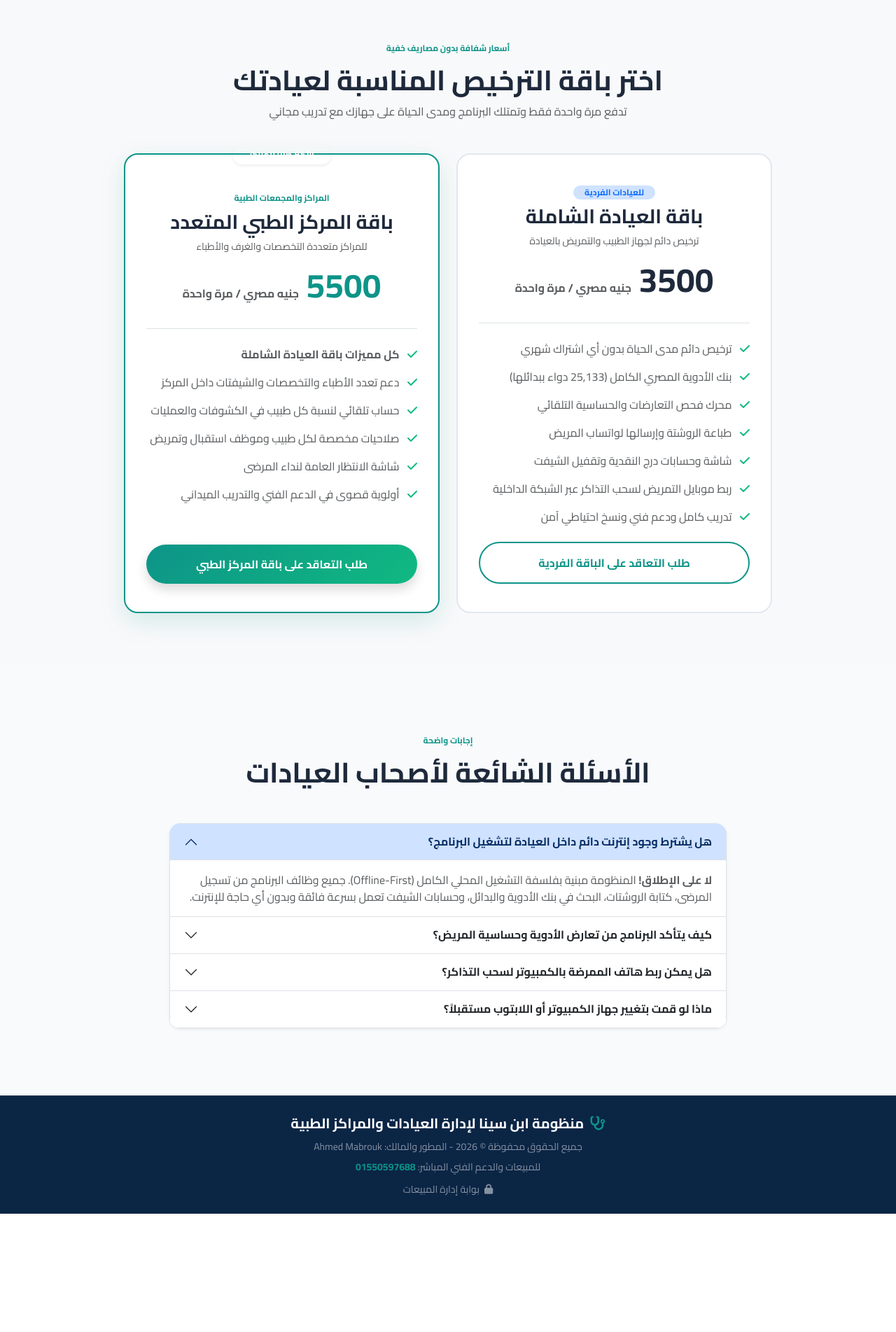
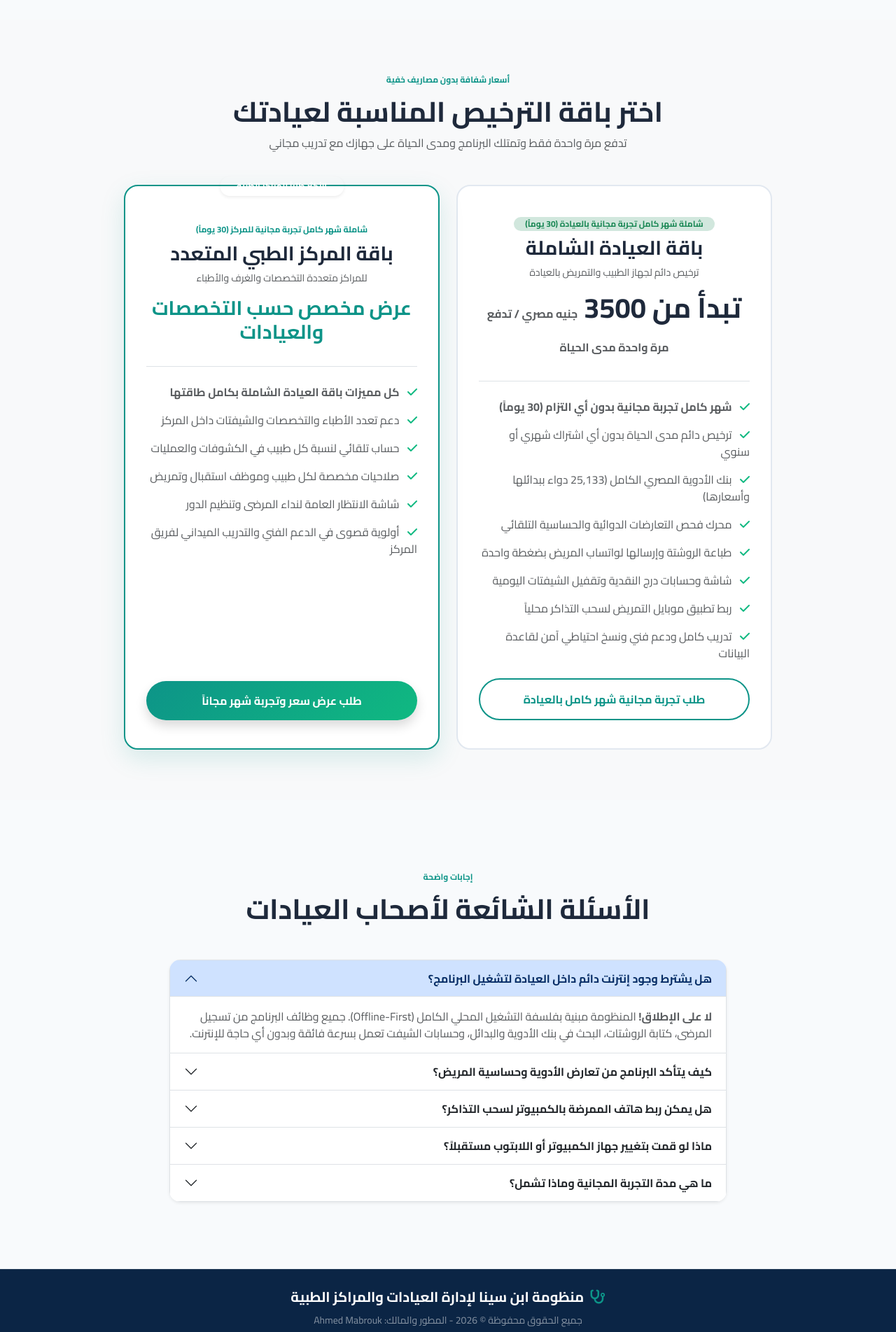
Before and after one commit to ahmedkali4/ibn-sina-sales, a Flask app: page / in a window 1280 px wide. Shown: the part 3240-5143 px from the top of the page at 70% size. Before the commit the page ends 4974 px from the top, so only its background shows below. Run offline with Flask 3, Linux system fonts and the light colour scheme; data comes from the database, SQL or seed files in the repository.

Commit message:
Add files via upload

```diff
--- a/templates/landing.html
+++ b/templates/landing.html
@@ -219,7 +219,7 @@
                         <i class="fa-solid fa-phone text-teal"></i> {{ sales_phone }}
                     </a>
                     <button class="btn btn-teal rounded-pill px-4 py-2" data-bs-toggle="modal" data-bs-target="#leadModal">
-                        <i class="fa-solid fa-calendar-check me-1"></i> طلب تجربة مجانية
+                        <i class="fa-solid fa-calendar-check me-1"></i> تجربة شهر مجاناً
                     </button>
                     <!-- Discreet admin portal link -->
                     <a href="{{ url_for('login') }}" class="btn btn-sm btn-link text-white-50 text-decoration-none" title="دخول إدارة المبيعات">
@@ -247,17 +247,17 @@
 
                     <div class="d-flex flex-wrap justify-content-center justify-content-lg-start gap-3 mb-4">
                         <a href="/download" class="btn btn-teal btn-lg px-4 py-3 rounded-pill fs-6 shadow">
-                            <i class="fa-solid fa-download me-2"></i> حمّل نسختك التجريبية الآن مجاناً
+                            <i class="fa-solid fa-download me-2"></i> حمّل نسختك التجريبية مجاناً (30 يوماً)
                         </a>
                         <button class="btn btn-outline-light btn-lg px-4 py-3 rounded-pill fs-6" data-bs-toggle="modal" data-bs-target="#leadModal">
-                            <i class="fa-solid fa-stethoscope me-2"></i> حجز جلسة استشارة وعرض توضيحي
+                            <i class="fa-solid fa-stethoscope me-2"></i> طلب تجربة شهر كامل بالعيادة
                         </button>
                     </div>
 
                     <div class="d-flex flex-wrap justify-content-center justify-content-lg-start align-items-center gap-4 text-white-50 small">
-                        <span><i class="fa-solid fa-circle-check text-emerald me-1"></i> ترخيص دائم مدى الحياة</span>
-                        <span><i class="fa-solid fa-circle-check text-emerald me-1"></i> يعمل دون إنترنت (Offline)</span>
-                        <span><i class="fa-solid fa-circle-check text-emerald me-1"></i> دعم فني وتدريب مجاني</span>
+                        <span><i class="fa-solid fa-circle-check text-emerald me-1"></i> تجربة مجانية 30 يوماً بكامل الخصائص</span>
+                        <span><i class="fa-solid fa-circle-check text-emerald me-1"></i> ترخيص دائم مدى الحياة بدون اشتراك شهري</span>
+                        <span><i class="fa-solid fa-circle-check text-emerald me-1"></i> يعمل دون إنترنت (Offline) بنسبة 100%</span>
                     </div>
                 </div>
 
@@ -509,26 +509,27 @@
                 <div class="col-lg-5">
                     <div class="pricing-card h-100 d-flex flex-column">
                         <div class="text-center pb-3 border-bottom mb-4">
-                            <span class="badge bg-primary-subtle text-primary rounded-pill px-3 py-1 mb-2">للعيادات الفردية</span>
+                            <span class="badge bg-success-subtle text-success rounded-pill px-3 py-1 mb-2">شاملة شهر كامل تجربة مجانية بالعيادة (30 يوماً)</span>
                             <h3 class="fw-bold text-navy">باقة العيادة الشاملة</h3>
                             <p class="text-muted small">ترخيص دائم لجهاز الطبيب والتمريض بالعيادة</p>
-                            <div class="display-5 fw-bold text-navy my-3">
-                                {{ prices.single }} <span class="fs-6 text-muted">جنيه مصري / مرة واحدة</span>
+                            <div class="display-6 fw-bold text-navy my-3">
+                                تبدأ من {{ prices.single }} <span class="fs-6 text-muted">جنيه مصري / تدفع مرة واحدة مدى الحياة</span>
                             </div>
                         </div>
 
                         <ul class="list-unstyled d-flex flex-column gap-3 mb-4 flex-grow-1 text-muted">
-                            <li><i class="fa-solid fa-check text-emerald me-2"></i> ترخيص دائم مدى الحياة بدون أي اشتراك شهري</li>
-                            <li><i class="fa-solid fa-check text-emerald me-2"></i> بنك الأدوية المصري الكامل (25,133 دواء ببدائلها)</li>
-                            <li><i class="fa-solid fa-check text-emerald me-2"></i> محرك فحص التعارضات والحساسية التلقائي</li>
-                            <li><i class="fa-solid fa-check text-emerald me-2"></i> طباعة الروشتة وإرسالها لواتساب المريض</li>
-                            <li><i class="fa-solid fa-check text-emerald me-2"></i> شاشة وحسابات درج النقدية وتقفيل الشيفت</li>
-                            <li><i class="fa-solid fa-check text-emerald me-2"></i> ربط موبايل التمريض لسحب التذاكر عبر الشبكة الداخلية</li>
-                            <li><i class="fa-solid fa-check text-emerald me-2"></i> تدريب كامل ودعم فني ونسخ احتياطي آمن</li>
+                            <li><i class="fa-solid fa-check text-emerald me-2"></i> <strong>شهر كامل تجربة مجانية بدون أي التزام (30 يوماً)</strong></li>
+                            <li><i class="fa-solid fa-check text-emerald me-2"></i> ترخيص دائم مدى الحياة بدون أي اشتراك شهري أو سنوي</li>
+                            <li><i class="fa-solid fa-check text-emerald me-2"></i> بنك الأدوية المصري الكامل (25,133 دواء ببدائلها وأسعارها)</li>
+                            <li><i class="fa-solid fa-check text-emerald me-2"></i> محرك فحص التعارضات الدوائية والحساسية التلقائي</li>
+                            <li><i class="fa-solid fa-check text-emerald me-2"></i> طباعة الروشتة وإرسالها لواتساب المريض بضغطة واحدة</li>
+                            <li><i class="fa-solid fa-check text-emerald me-2"></i> شاشة وحسابات درج النقدية وتقفيل الشيفتات اليومية</li>
+                            <li><i class="fa-solid fa-check text-emerald me-2"></i> ربط تطبيق موبايل التمريض لسحب التذاكر محلياً</li>
+                            <li><i class="fa-solid fa-check text-emerald me-2"></i> تدريب كامل ودعم فني ونسخ احتياطي آمن لقاعدة البيانات</li>
                         </ul>
 
                         <button class="btn btn-outline-teal rounded-pill py-3 fw-bold w-100" data-bs-toggle="modal" data-bs-target="#leadModal">
-                            طلب التعاقد على الباقة الفردية
+                            طلب تجربة مجانية شهر كامل بالعيادة
                         </button>
                     </div>
                 </div>
@@ -537,28 +538,28 @@
                 <div class="col-lg-5">
                     <div class="pricing-card featured h-100 d-flex flex-column">
                         <div class="position-absolute top-0 start-50 translate-middle">
-                            <span class="badge bg-teal text-white rounded-pill px-4 py-2 shadow-sm">الأكثر طلباً للمراكز</span>
+                            <span class="badge bg-teal text-white rounded-pill px-4 py-2 shadow-sm">الأكثر طلباً للمراكز الطبية</span>
                         </div>
                         <div class="text-center pb-3 border-bottom mb-4 mt-2">
-                            <span class="badge bg-teal-subtle text-teal rounded-pill px-3 py-1 mb-2">المراكز والمجمعات الطبية</span>
+                            <span class="badge bg-teal-subtle text-teal rounded-pill px-3 py-1 mb-2">شاملة شهر كامل تجربة مجانية للمركز (30 يوماً)</span>
                             <h3 class="fw-bold text-navy">باقة المركز الطبي المتعدد</h3>
                             <p class="text-muted small">للمراكز متعددة التخصصات والغرف والأطباء</p>
-                            <div class="display-5 fw-bold text-teal my-3">
-                                {{ prices.multi }} <span class="fs-6 text-muted">جنيه مصري / مرة واحدة</span>
+                            <div class="h3 fw-bold text-teal my-3">
+                                عرض مخصص حسب التخصصات والعيادات
                             </div>
                         </div>
 
                         <ul class="list-unstyled d-flex flex-column gap-3 mb-4 flex-grow-1 text-muted">
-                            <li><i class="fa-solid fa-check text-emerald me-2"></i> <strong>كل مميزات باقة العيادة الشاملة</strong></li>
+                            <li><i class="fa-solid fa-check text-emerald me-2"></i> <strong>كل مميزات باقة العيادة الشاملة بكامل طاقتها</strong></li>
                             <li><i class="fa-solid fa-check text-emerald me-2"></i> دعم تعدد الأطباء والتخصصات والشيفتات داخل المركز</li>
                             <li><i class="fa-solid fa-check text-emerald me-2"></i> حساب تلقائي لنسبة كل طبيب في الكشوفات والعمليات</li>
                             <li><i class="fa-solid fa-check text-emerald me-2"></i> صلاحيات مخصصة لكل طبيب وموظف استقبال وتمريض</li>
-                            <li><i class="fa-solid fa-check text-emerald me-2"></i> شاشة الانتظار العامة لنداء المرضى</li>
-                            <li><i class="fa-solid fa-check text-emerald me-2"></i> أولوية قصوى في الدعم الفني والتدريب الميداني</li>
+                            <li><i class="fa-solid fa-check text-emerald me-2"></i> شاشة الانتظار العامة لنداء المرضى وتنظيم الدور</li>
+                            <li><i class="fa-solid fa-check text-emerald me-2"></i> أولوية قصوى في الدعم الفني والتدريب الميداني لفريق المركز</li>
                         </ul>
 
                         <button class="btn btn-teal rounded-pill py-3 fw-bold w-100 shadow" data-bs-toggle="modal" data-bs-target="#leadModal">
-                            طلب التعاقد على باقة المركز الطبي
+                            طلب عرض سعر وتجربة شهر مجاناً
                         </button>
                     </div>
                 </div>
@@ -626,6 +627,19 @@
                         </div>
                     </div>
                 </div>
+
+                <div class="accordion-item">
+                    <h2 class="accordion-header">
+                        <button class="accordion-button collapsed fw-bold" type="button" data-bs-toggle="collapse" data-bs-target="#faq5">
+                            ما هي مدة التجربة المجانية وماذا تشمل؟
+                        </button>
+                    </h2>
+                    <div id="faq5" class="accordion-collapse collapse" data-bs-parent="#clinicFaq">
+                        <div class="accordion-body text-muted leading-relaxed">
+                            نوفر لك تجربة مجانية كاملة لمدة <strong>شهر كامل (30 يوماً)</strong> داخل عيادتك بكافة المزايا وبنك الأدوية دون أي تقييد، حتى تتأكد بنفسك من ملاءمة النظام لعيادتك قبل دفع أي مبالغ.
+                        </div>
+                    </div>
+                </div>
             </div>
         </div>
     </section>
@@ -636,14 +650,14 @@
             <div class="modal-content rounded-4 border-0 shadow">
                 <div class="modal-header bg-navy text-white border-0 py-3">
                     <h5 class="modal-title fw-bold">
-                        <i class="fa-solid fa-stethoscope text-teal me-2"></i> طلب تجربة مجانية واستشارة
+                        <i class="fa-solid fa-calendar-check text-teal me-2"></i> طلب تجربة مجانية شهر كامل (30 يوماً)
                     </h5>
                     <button type="button" class="btn-close btn-close-white" data-bs-dismiss="modal" aria-label="Close"></button>
                 </div>
                 <form action="/leads/submit" method="POST" id="leadForm">
                     <div class="modal-body p-4">
                         <p class="text-muted small mb-3">
-                            سجل بيانات عيادتك وسيقوم مستشار النظم الطبية بالتواصل معك لإعداد نسختك التجريبية وتدريب فريقك:
+                            سجل بيانات عيادتك لتفعيل نسختك التجريبية المجانية لمدة شهر كامل وتدريب فريقك:
                         </p>
                         <div class="mb-3">
                             <label class="form-label fw-bold small">اسم الطبيب أو المدير المسؤول: *</label>
```
Also changed, not shown: templates/radar.html (+27 -0 lines).
